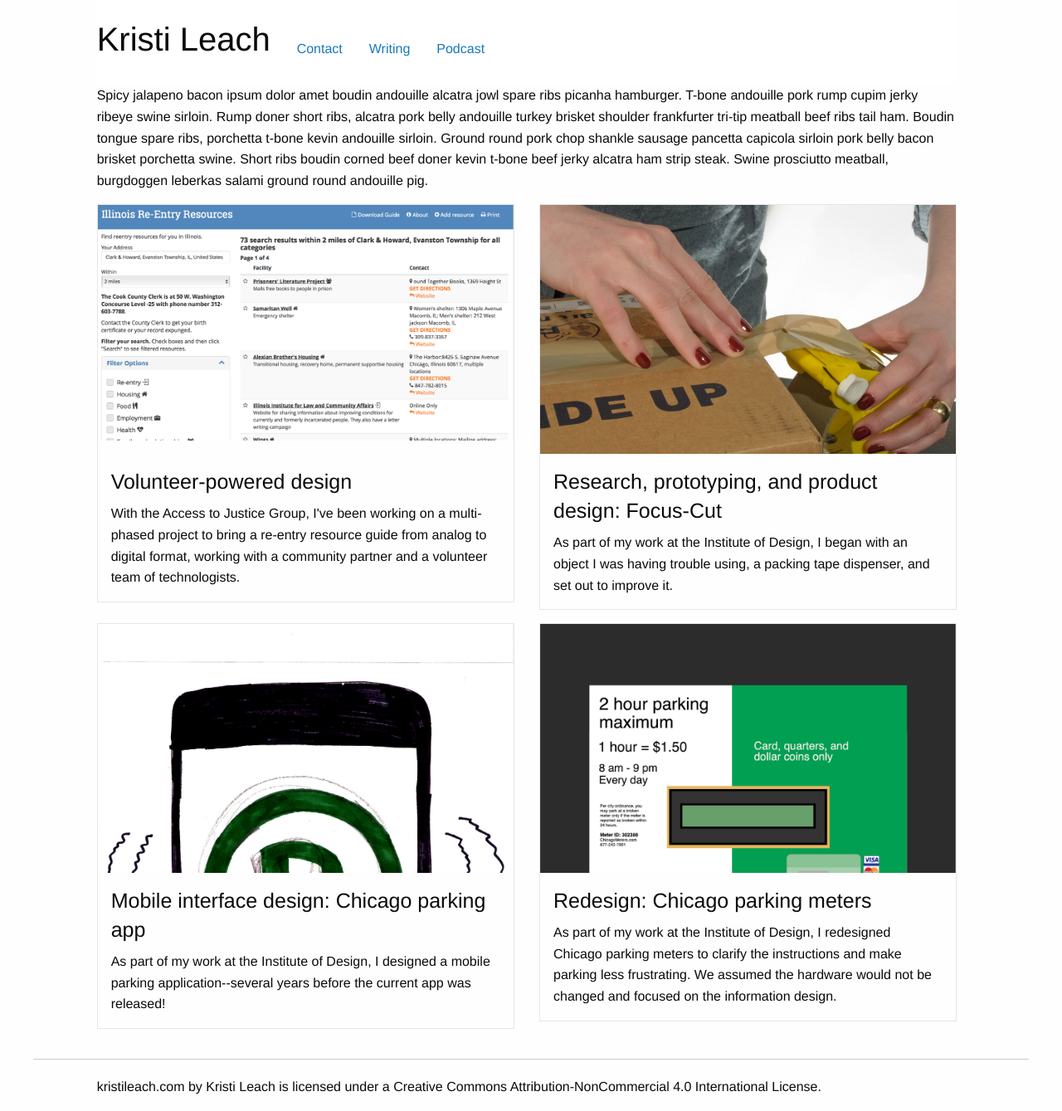
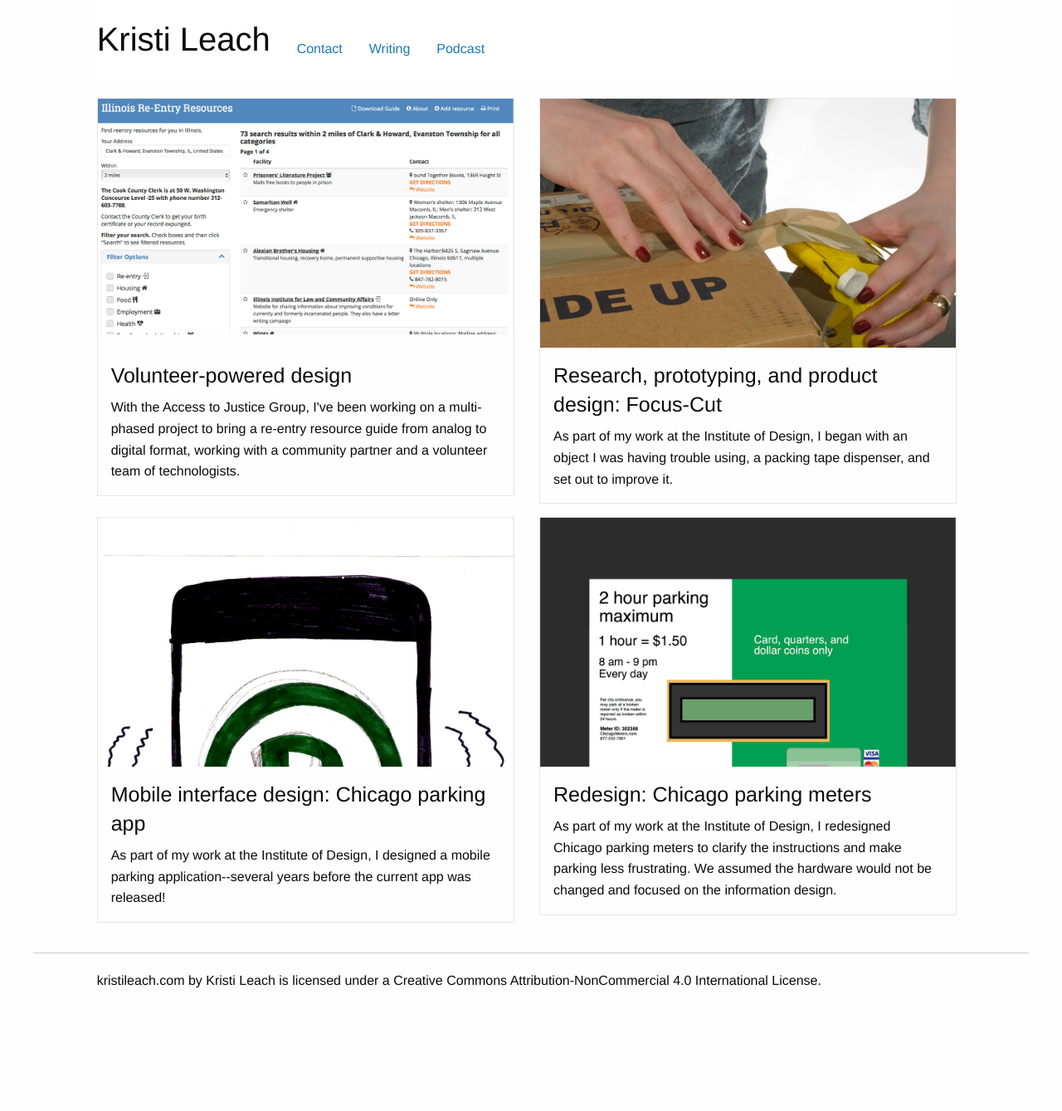
Before and after one commit to kwritenow/kristileach.com, a Jekyll site: the page built from index.html, in a window 1280 px wide. Shown: the whole page at 83% size. Built offline with Jekyll 4.4.1, drawn with Linux system fonts in a browser that asks for light colours; after the commit the page ends 1211 px from its top, so only the background shows below that.

Commit message:
Remove lipsum

```diff
--- a/index.html
+++ b/index.html
@@ -4,16 +4,7 @@ layout: default
 <div class="grid-x grid-margin-x">
     <div class="small-10 small-offset-1 cell">
         <p>
-            Spicy jalapeno bacon ipsum dolor amet boudin andouille alcatra jowl
-            spare ribs picanha hamburger. T-bone andouille pork rump cupim
-            jerky ribeye swine sirloin. Rump doner short ribs, alcatra pork
-            belly andouille turkey brisket shoulder frankfurter tri-tip
-            meatball beef ribs tail ham. Boudin tongue spare ribs, porchetta
-            t-bone kevin andouille sirloin. Ground round pork chop shankle
-            sausage pancetta capicola sirloin pork belly bacon brisket
-            porchetta swine. Short ribs boudin corned beef doner kevin t-bone
-            beef jerky alcatra ham strip steak. Swine prosciutto meatball,
-            burgdoggen leberkas salami ground round andouille pig.
+
         </p>
     </div>
 </div>
```
